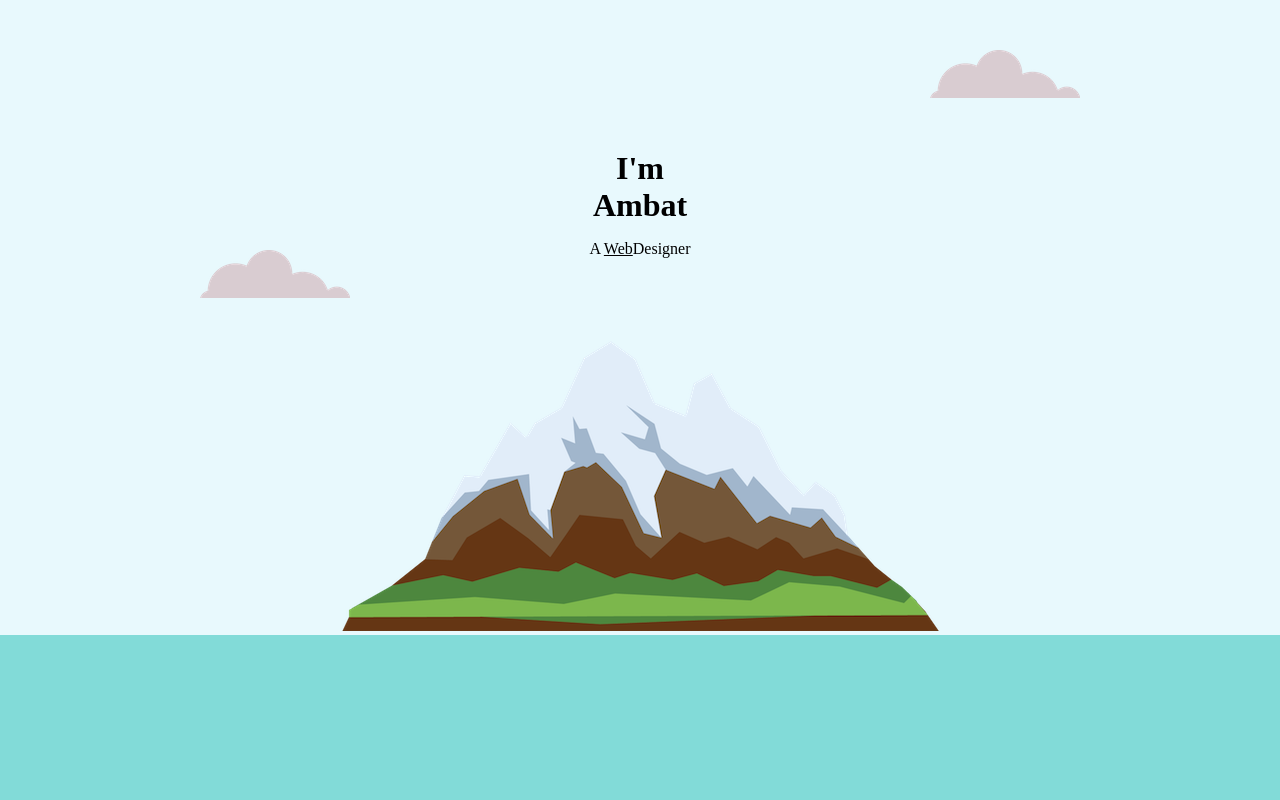
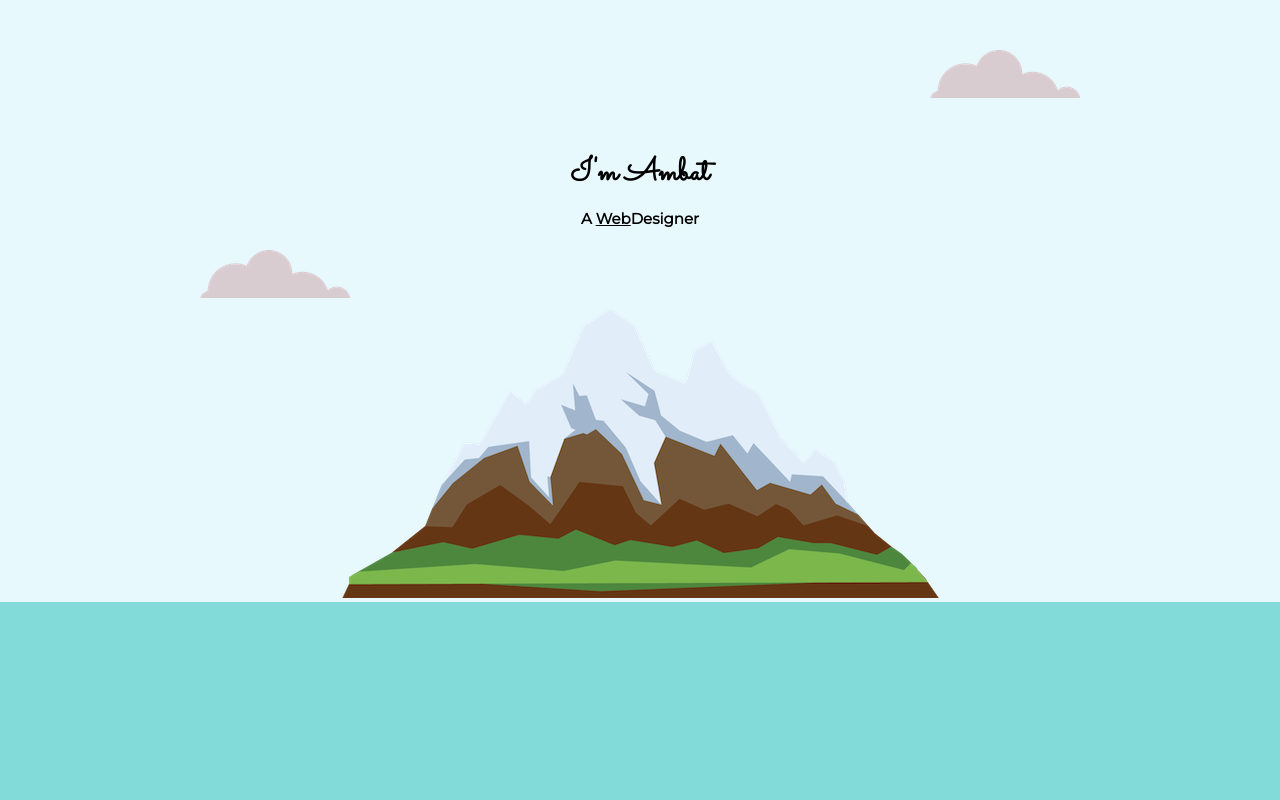
Before and after one commit to Madhu-Ambat/Modern_CV, a plain HTML site: page index.html in a window 1280 px wide. Shown: the top 800 px of the page. Drawn offline with Linux system fonts and the light colour scheme.

Commit message:
Fonts formatted

```diff
--- a/css/styles.css
+++ b/css/styles.css
@@ -15,12 +15,19 @@
 body{
   margin:0;
   text-align: center;
+  font-family: 'Merriweather', serif;
 }
 
 .name{
-  width: 10%;
+  font-family: 'Sacramento', cursive;
+  width: 20%;
   margin: 0 auto;
   padding-top: 150px;
+
+}
+.sub_title{
+  font-family: 'Montserrat', sans-serif;
+  font-size: 15px;
 
 }
 
--- a/index.html
+++ b/index.html
@@ -1,17 +1,23 @@
 <!DOCTYPE html>
 <html lang="en" dir="ltr">
+
 <head>
   <meta charset="utf-8">
   <title>Madhu ambat</title>
   <link rel="stylesheet" href="css/styles.css">
   <link rel="shortcut icon" href="Favicon/ambat_favicon.ico">
+
+  <link rel="preconnect" href="https://fonts.googleapis.com">
+  <link rel="preconnect" href="https://fonts.gstatic.com" crossorigin>
+  <link href="https://fonts.googleapis.com/css2?family=Merriweather&family=Montserrat&family=Sacramento&display=swap" rel="stylesheet">
 </head>
+
 <body>
   <div class="Top_container">
     <img class="top-cloud" src="images/cloud.png" alt="cloud_image">
-      <h1 class = "name">I'm Ambat</h1>
-      <p class="sub_title">A <span class = "Web">Web</span>Designer</p>
-      <img class = "bottom-cloud" src="images/cloud.png" alt="cloud_image">
+    <h1 class="name">I'm Ambat</h1>
+    <h2 class="sub_title" >A <span class="Web">Web</span>Designer</h2>
+    <img class="bottom-cloud" src="images/cloud.png" alt="cloud_image">
     <img class="mountain-img" src="images/mountain.png" alt="">
   </div>
   <div class="Middle_container">
@@ -21,4 +27,5 @@
 
   </div>
 </body>
+
 </html>
```
Lines whose indentation alone changed are shown as unchanged.
